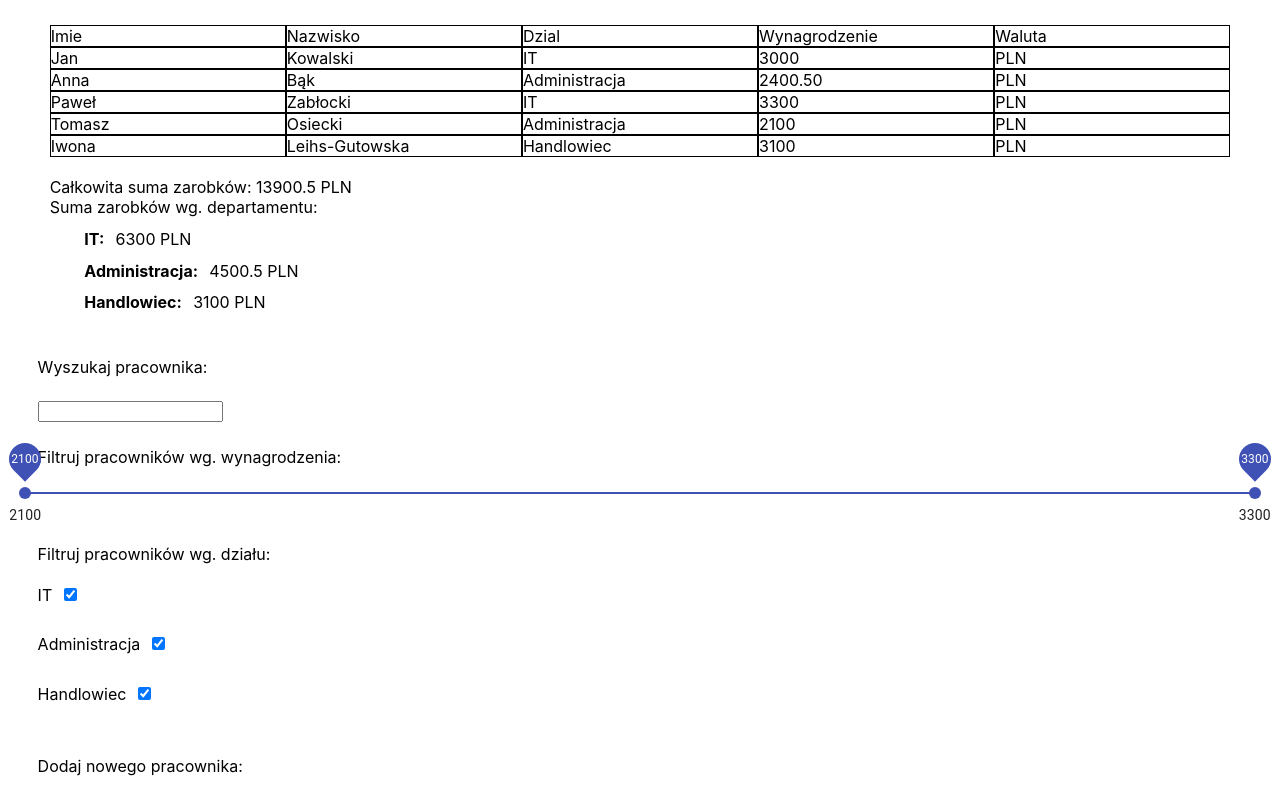
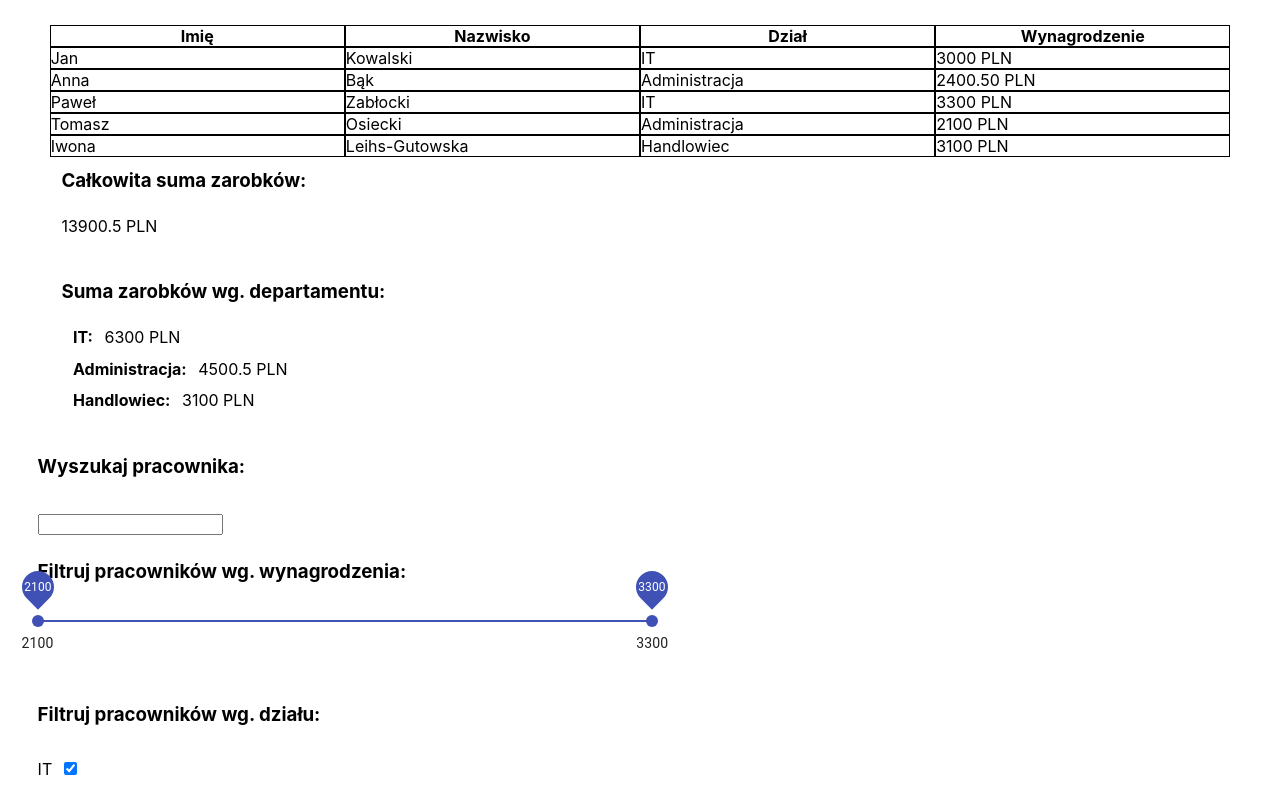
Before and after one commit to KarolakJakub/workers-table-ex, a React (Create React App) app in the folder ansta/: page / in a window 1280 px wide. Shown: the top 798 px of the page. Built offline with nearby package versions, Linux system fonts and the light colour scheme.

Commit message:
wrapper styles

```diff
--- a/ansta/src/App.css
+++ b/ansta/src/App.css
@@ -9,8 +9,10 @@ span{
 .workersTable, .workersHeader{
   margin: 0;
   display: grid;
-  grid-template-columns: repeat(5, 1fr);
+  grid-template-columns: repeat(4, 1fr);
   word-wrap: break-word;
+  border-collapse: collapse;
+
 }
 
 .workersTable>div, .workersHeader>div{
@@ -20,3 +22,16 @@ span{
   word-break: break-all;
 
 }
+
+.workersHeader>div{
+  font-weight: 700;
+  text-align: center;
+}
+
+h3{
+  margin-bottom: 3vh;
+}
+
+.sliderWrapper{
+  width: 50%;
+}
--- a/ansta/src/App.js
+++ b/ansta/src/App.js
@@ -91,10 +91,10 @@ function App() {
       workers={filterWorkers()}>
     </WorkersTable></div>
     <br></br>
-    <p>Wyszukaj pracownika:</p>
+    <h3>Wyszukaj pracownika:</h3>
     <input onChange={handleFilterChange} ></input>
     <br></br>
-    <p>Filtruj pracowników wg. wynagrodzenia:</p>
+    <h3>Filtruj pracowników wg. wynagrodzenia:</h3>
     {
       (filterWorkersByName().length < 2) ? <Slider></Slider> :
         <PayRange
@@ -102,12 +102,12 @@ function App() {
           minmax={getMinMaxPayValue(filterWorkersByName())}
           payRangeSliderChange={handleSliderChange}></PayRange>}
     <br></br>
-    <p>Filtruj pracowników wg. działu:</p>
+    <h3>Filtruj pracowników wg. działu:</h3>
     <DepartmentsFilter
       workers={workers}
       onDepFilterChange={handleDepFilterChange}
     ></DepartmentsFilter><br></br>
-    <div>Dodaj nowego pracownika:</div>
+    <h3>Dodaj nowego pracownika:</h3>
     <AddWorkerForm
       onFormSubmit={handleFormSubmit}
     ></AddWorkerForm>
--- a/ansta/src/components/AddWorkerForm.js
+++ b/ansta/src/components/AddWorkerForm.js
@@ -22,6 +22,13 @@ export default function AddWorkerForm(props) {
 
         event.preventDefault()
         onFormSubmit(newWorker)
+        setNewWorker({
+            imie: "",
+            nazwisko: "",
+            dzial: "",
+            wynagrodzenieKwota: "",
+            wynagrodzenieWaluta: "PLN"
+        })
 
     }
 
--- a/ansta/src/components/PayByDepartment.js
+++ b/ansta/src/components/PayByDepartment.js
@@ -38,10 +38,10 @@ export default function PayByDepartment(props) {
 
 
     return (<><br></br>
-        Suma zarobków wg. departamentu: <div>{Object.keys(pay).map((department, index) => {
+        <h3>Suma zarobków wg. departamentu:</h3> {Object.keys(pay).map((department, index) => {
             return (<div key={index}><b>{department + ':'}</b>{+pay[department] + ' PLN'}</div>)
         }
-        )}</div >
+        )}
     </>
     )
 }
--- a/ansta/src/components/PayRange.js
+++ b/ansta/src/components/PayRange.js
@@ -44,7 +44,7 @@ export default function PayRange(props) {
         payRangeSliderChange(payRange)
     }
 
-    return (<>{console.log(payRange)}
+    return (<div className='sliderWrapper'>{console.log(payRange)}
         <Slider
             min={minmax[0]}
             max={minmax[1]}
@@ -57,6 +57,6 @@ export default function PayRange(props) {
         {/* <input value={payRange[0]} onChange={handleMinInputChange}></input>-
         <input value={payRange[1]} onChange={handleMaxInputChange}></input> */}
 
-    </>
+    </div>
     )
 }
--- a/ansta/src/components/TotalPay.js
+++ b/ansta/src/components/TotalPay.js
@@ -12,8 +12,8 @@ export default function TotalPay(props) {
     }
 
 
-    return (<><br></br>
-        Całkowita suma zarobków: {totalSum()} PLN
+    return (<>
+        <h3>Całkowita suma zarobków:</h3> <div>{totalSum()} PLN</div>
     </>
     )
 }
--- a/ansta/src/components/Worker.js
+++ /dev/null
@@ -1,17 +0,0 @@
-import React from 'react'
-
-export default function Worker(props) {
-
-
-
-
-    return (<>
-        <div>{props.worker['imie']}</div>
-        <div>{props.worker['nazwisko']}</div>
-        <div>{props.worker['dzial']}</div>
-        <div>{props.worker['wynagrodzenieKwota']}</div>
-        <div>{props.worker['wynagrodzenieWaluta']}</div>
-
-    </>
-    )
-}
--- a/ansta/src/components/WorkersTable.js
+++ b/ansta/src/components/WorkersTable.js
@@ -1,5 +1,4 @@
 import React from 'react'
-import Worker from './Worker'
 import TotalPay from './TotalPay'
 import PayByDepartment from './PayByDepartment'
 
@@ -8,19 +7,18 @@ export default function WorkersTable(props) {
     const { workers } = props
 
 
-    return (<div><div className="workersHeader"><div>Imie</div>
+    return (<div><div className="workersHeader"><div>Imię</div>
         <div>Nazwisko</div>
-        <div>Dzial </div>
-        <div>Wynagrodzenie</div>
-        <div>Waluta</div></div>
+        <div>Dział </div>
+        <div>Wynagrodzenie</div></div>
 
         {workers.map((worker, index) => {
 
-            return <div className='workersTable'><div>{worker['imie']}</div>
+            return <div key={index} className='workersTable'><div>{worker['imie']}</div>
                 <div>{worker['nazwisko']}</div>
                 <div>{worker['dzial']}</div>
-                <div>{worker['wynagrodzenieKwota']}</div>
-                <div>{worker['wynagrodzenieWaluta']}</div></div>
+                <div>{worker['wynagrodzenieKwota']+' '+worker['wynagrodzenieWaluta']}</div>
+</div>
         })
         }
         <TotalPay workers={workers}></TotalPay>
```
